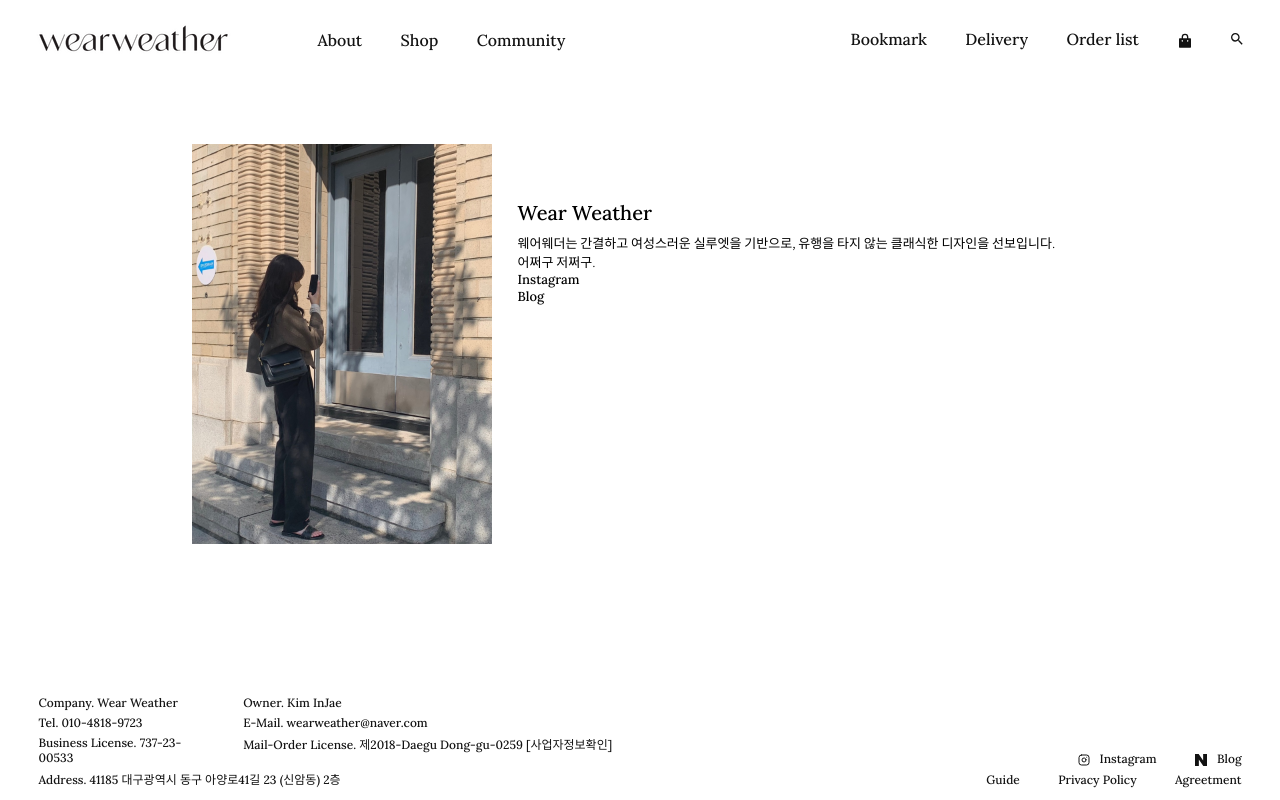
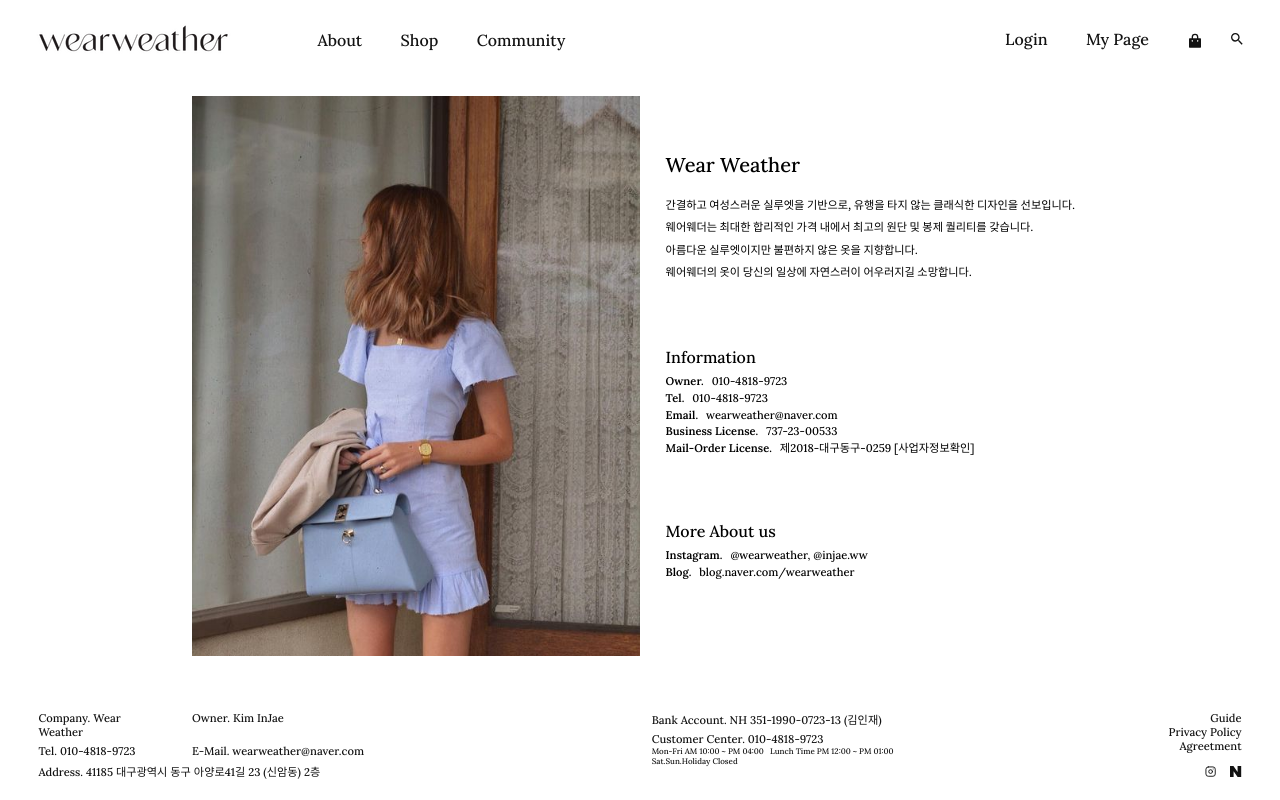
Before and after one commit to kauthenticity/millimeter, a React (Create React App) app: page /about in a window 1280 px wide. Built offline with nearby package versions, Linux system fonts and the light colour scheme.

Commit message:
[feat] : footer수정, header 메뉴 드롭다운

```diff
--- a/src/Components/About/About.js
+++ b/src/Components/About/About.js
@@ -1,6 +1,6 @@
-import React from 'react'
-import styled from 'styled-components'
-import about from '../../Assets/Image/about.jpg'
+import React from "react";
+import styled from "styled-components";
+import about from "../../Assets/Image/about.jpeg";
 
 const About = () => {
   return (
@@ -12,43 +12,101 @@
       <DescriptionContainer>
         <TitleContainer>Wear Weather</TitleContainer>
         <Description>
-          웨어웨더는 간결하고 여성스러운 실루엣을 기반으로, 유행을 타지 않는
-          클래식한 디자인을 선보입니다.
+          간결하고 여성스러운 실루엣을 기반으로, 유행을 타지 않는 클래식한
+          디자인을 선보입니다.
+          <br />
+          웨어웨더는 최대한 합리적인 가격 내에서 최고의 원단 및 봉제 퀄리티를
+          갖습니다.
+          <br />
+          아름다운 실루엣이지만 불편하지 않은 옷을 지향합니다.
+          <br />
+          웨어웨더의 옷이 당신의 일상에 자연스러이 어우러지길 소망합니다.
         </Description>
-        <Description>어쩌구 저쩌구.</Description>
 
-        <ExternalLink>Instagram</ExternalLink>
+        <InfoContainer>
+          <InfoHeader>Information</InfoHeader>
+          <InfoWrapper>
+            <InfoKey>Owner.</InfoKey>
+            <InfoValue>010-4818-9723</InfoValue>
+          </InfoWrapper>
+          <InfoWrapper>
+            <InfoKey>Tel.</InfoKey>
+            <InfoValue>010-4818-9723</InfoValue>
+          </InfoWrapper>
+          <InfoWrapper>
+            <InfoKey>Email.</InfoKey>
+            <InfoValue>wearweather@naver.com</InfoValue>
+          </InfoWrapper>
+          <InfoWrapper>
+            <InfoKey>Business License.</InfoKey>
+            <InfoValue>737-23-00533</InfoValue>
+          </InfoWrapper>
 
-        <ExternalLink>Blog</ExternalLink>
+          <InfoWrapper>
+            <InfoKey>Mail-Order License.</InfoKey>
+            <InfoValue>제2018-대구동구-0259 [사업자정보확인]</InfoValue>
+          </InfoWrapper>
+        </InfoContainer>
+
+        <ExternalLinkContainer>
+          <InfoHeader>More About us</InfoHeader>
+          <InfoWrapper>
+            <InfoKey>Instagram.</InfoKey>
+            <InfoValue>@wearweather, @injae.ww</InfoValue>
+          </InfoWrapper>
+
+          <InfoWrapper>
+            <InfoKey>Blog.</InfoKey>
+            <InfoValue>blog.naver.com/wearweather</InfoValue>
+          </InfoWrapper>
+        </ExternalLinkContainer>
       </DescriptionContainer>
     </AboutContainer>
   );
-}
+};
 
-export default About
-const ExternalLink = styled.div`
-  font-size : 13px;
-`
+export default About;
+const InfoHeader = styled.div`
+  font-size: 1rem;
+  margin-bottom: 0.4rem;
+`;
+const InfoValue = styled.div``;
+const InfoKey = styled.div`
+  font-weight: bold;
+  margin-right: 0.5rem;
+`;
+const InfoWrapper = styled.div`
+  display: flex;
+  line-height: 150%;
+`;
+const InfoContainer = styled.div`
+  margin: 8vh 0;
+`;
+
+const ExternalLinkContainer = styled.div`
+  margin-top: 5vh;
+`;
+const ExternalLink = styled.div``;
 const AboutContainer = styled.div`
-  display : flex;
-  margin-top : 8vh;
-  padding : 0 15vw;
-`
+  display: flex;
+  margin-top: 2vh;
+  padding: 0 15vw;
+  font-size: 0.7rem;
+`;
 
 const ImgContainer = styled.div`
-  height : 50vh;
-
-`
+  height: 70vh;
+`;
 const Description = styled.div`
   font-family: "Noto Sans KR", sans-serif;
-  font-size : 13px;
-  font-weight : 300;
+  line-height: 200%;
+  font-weight: 400;
 `;
 const TitleContainer = styled.div`
-  margin-bottom : 1vh;
-  font-size : 20px;
-`
+  margin-bottom: 2vh;
+  font-size: 20px;
+`;
 const DescriptionContainer = styled.div`
-  margin-top : 7vh;
-  padding-left : 2vw;
-`
+  margin-top: 7vh;
+  padding-left: 2vw;
+`;
--- a/src/Components/Defaults/Footer.css
+++ b/src/Components/Defaults/Footer.css
@@ -1,4 +1,3 @@
-.menu-icon{
-  margin : 1.5px 0;
-  margin-right : 10px;
+.menu-icon {
+  margin: 1.5px 0;
 }
--- a/src/Components/Defaults/Footer.js
+++ b/src/Components/Defaults/Footer.js
@@ -1,99 +1,131 @@
-import React from 'react'
-import styled from 'styled-components'
-import { FiInstagram } from "react-icons/fi"
-import { SiNaver } from 'react-icons/si';
-import './Footer.css'
+import React from "react";
+import styled from "styled-components";
+import { FiInstagram } from "react-icons/fi";
+import { SiNaver } from "react-icons/si";
+import { Link } from "react-router-dom";
+import "./Footer.css";
+
 const Footer = () => {
+  const onClickIg = () => {
+    window.open("https://www.instagram.com/wearweather/");
+  };
+  const onClickBlog = () => {
+    window.open("https://blog.naver.com/wearweather");
+  };
   return (
     <FooterContainer>
-      <InfoContainer>
-        <LeftContainer>
+      <LeftContainer>
+        <FlexWrapper>
           <FlexItem>Company. Wear Weather</FlexItem>
-          <FlexItem>Owner. Kim InJae</FlexItem>
-        </LeftContainer>
+          <FlexItem2>Owner. Kim InJae</FlexItem2>
+        </FlexWrapper>
 
-        <LeftContainer>
+        <FlexWrapper>
           <FlexItem>Tel. 010-4818-9723</FlexItem>
           <FlexItem2>E-Mail. wearweather@naver.com</FlexItem2>
-        </LeftContainer>
+        </FlexWrapper>
 
-        <LeftContainer>
-          <FlexItem>Business License. 737-23-00533</FlexItem>
-          <FlexItem2>
-            Mail-Order License. 제2018-Daegu Dong-gu-0259 [사업자정보확인]
-          </FlexItem2>
-        </LeftContainer>
-
-        <LeftContainer>
+        <FlexWrapper>
           <FlexItem2>
             Address. 41185 대구광역시 동구 아양로41길 23 (신암동) 2층
           </FlexItem2>
-        </LeftContainer>
-      </InfoContainer>
+        </FlexWrapper>
+      </LeftContainer>
 
-      <ContactContainer>
-        <RightContainer>
-          <ContactItem>
+      <MiddleContainer>
+        <Account>Bank Account. NH 351-1990-0723-13 (김인재)</Account>
+        <Customercenter>Customer Center. 010-4818-9723</Customercenter>
+        <div style={{ fontSize: "0.5rem" }}>
+          Mon-Fri AM 10:00 ~ PM 04:00 &nbsp; Lunch Time PM 12:00 ~ PM 01:00
+          <br />
+          Sat.Sun.Holiday Closed
+        </div>
+      </MiddleContainer>
+
+      <RightContainer>
+        <A to="/guide">
+          <FlexItem3>Guide</FlexItem3>
+        </A>
+
+        <A to="/privacypolicy">
+          <FlexItem3>Privacy Policy</FlexItem3>
+        </A>
+
+        <A to="/agreetment">
+          <FlexItem3>Agreetment</FlexItem3>
+        </A>
+
+        <IconWrapper>
+          <FlexItem4 onClick={onClickIg}>
             <FiInstagram className="menu-icon" />
-            Instagram
-          </ContactItem>
-          <ContactItem>
+          </FlexItem4>
+          <FlexItem4 onClick={onClickBlog}>
             <SiNaver className="menu-icon" />
-            Blog
-          </ContactItem>
-        </RightContainer>
-        <RightContainer>
-          <ContactItem>Guide</ContactItem>
-          <ContactItem>Privacy Policy</ContactItem>
-          <ContactItem>Agreetment</ContactItem>
-        </RightContainer>
-      </ContactContainer>
+          </FlexItem4>
+        </IconWrapper>
+      </RightContainer>
     </FooterContainer>
   );
-}
+};
 
-export default Footer
-
+export default Footer;
+const A = styled(Link)`
+  text-decoration: none;
+  color: #121212;
+`;
+const IconWrapper = styled.div`
+  display: flex;
+  justify-content: flex-end;
+`;
+const FlexItem4 = styled.div`
+  width: 2vw;
+  text-align: right;
+  margin-top: 10px;
+  justify-self: right;
+  cursor: pointer;
+`;
+const FlexItem3 = styled.div`
+  text-align: right;
+`;
 const RightContainer = styled.div`
   display: flex;
-  font-size: 12px;
+  flex-direction: column;
+  margin-right: 3vw;
+`;
+const MiddleContainer = styled.div`
+  font-size: 0.7rem;
+  /* align-self: flex-end; */
   margin-bottom: 5px;
-  justify-content : flex-end;
 `;
-const ContactItem = styled.div`
-  margin-right: 3vw;
 
+const Account = styled.div`
+  margin-bottom: 5px;
 `;
-const ContactContainer = styled.div`
-  position : absolute;
-  bottom : 0;
-  right : 0;
+const Customercenter = styled.div``;
+
+const LeftContainer = styled.div`
+  margin-left: 3vw;
 `;
-const InfoContainer = styled.div`
-
-`
 const FlexItem = styled.div`
-  margin-left : 3vw;
-  margin-right : 1vw;
-  width : 12vw;
+  margin-right: 2vw;
+  width: 10vw;
 `;
 const FlexItem2 = styled.div`
-  margin-left: 3vw;
   margin-right: 1vw;
 `;
-const LeftContainer = styled.div`
-  display : flex;
-  font-size : 12px;
-  margin-bottom : 5px;
-
-`
+const FlexWrapper = styled.div`
+  display: flex;
+  margin-bottom: 5px;
+  /* justify-content: flex-end; */
+`;
 const FooterContainer = styled.div`
-  width : 100vw;
-  max-width : 100%;
-  min-height : 5vh;
-  color : #121212;
-  display : flex;
-  justify-content : space-between;
-  position : absolute;
-  bottom : 1vh;
-`
+  width: 100vw;
+  max-width: 100%;
+  min-height: 5vh;
+  color: #121212;
+  display: flex;
+  justify-content: space-between;
+  position: absolute;
+  bottom: 2vh;
+  font-size: 0.7rem;
+`;
--- a/src/Components/Defaults/Header.css
+++ b/src/Components/Defaults/Header.css
@@ -1,13 +1,18 @@
-.menu-icon{
+.menu-icon {
   vertical-align: middle;
 }
 
-.search-icon{
-  position : absolute;
-  margin-top : 4px;
-  cursor : pointer;
+.search-icon {
+  position: absolute;
+  margin-top: 4px;
+  cursor: pointer;
 }
 
-.search-text:focus{
-  outline : none;
+.search-text:focus {
+  outline: none;
 }
+
+.dropdown:hover .dropdownContent {
+  visibility: visible;
+  opacity: 1;
+}
--- a/src/Components/Defaults/Header.js
+++ b/src/Components/Defaults/Header.js
@@ -1,8 +1,8 @@
-import React from 'react'
-import styled from 'styled-components'
+import React from "react";
+import styled from "styled-components";
 import { Link } from "react-router-dom";
-import {MdSearch} from 'react-icons/md'
-import { RiShoppingBagFill } from 'react-icons/ri'
+import { MdSearch } from "react-icons/md";
+import { RiShoppingBagFill } from "react-icons/ri";
 
 import "./Header.css";
 import Logo from "../../Assets/Image/logo.png";
@@ -23,15 +23,44 @@
         <A to="/shop">
           <MenuContainer>Shop</MenuContainer>
         </A>
-        <A to="/community">
-          <MenuContainer>Community</MenuContainer>
-        </A>
+        <Dropdown className="dropdown">
+          <A to="/community">
+            <MenuContainer>Community</MenuContainer>
+          </A>
+          <DropDownContent className="dropdownContent">
+            <A to="/notice">
+              <DropDownItem>Notice</DropDownItem>
+            </A>
+            <A to="/qna">
+              <DropDownItem>Q&amp;A</DropDownItem>
+            </A>
+            <A to="/review">
+              <DropDownItem>Review</DropDownItem>
+            </A>
+          </DropDownContent>
+        </Dropdown>
       </MenuWrapper>
 
       <AuthWrapper>
-        <AuthContainer>Bookmark</AuthContainer>
-        <AuthContainer>Delivery</AuthContainer>
-        <AuthContainer>Order list</AuthContainer>
+        <A to="/login">
+          <AuthContainer>Login</AuthContainer>
+        </A>
+
+        <Dropdown className="dropdown">
+          <A to="/mypage">
+            <AuthContainer>My Page</AuthContainer>
+          </A>
+          <DropDownContent className="dropdownContent">
+            <A to="/login">
+              <DropDownItem>Login</DropDownItem>
+            </A>
+
+            <A to="/order">
+              <DropDownItem>Order</DropDownItem>
+            </A>
+          </DropDownContent>
+        </Dropdown>
+
         <AuthIconContainer>
           <RiShoppingBagFill className="menu-icon" />
         </AuthIconContainer>
@@ -42,30 +71,45 @@
       </AuthWrapper>
     </HeaderContainer>
   );
-}
+};
 
+export default Header;
+const DropDownItem = styled.div`
+  margin: 0.3rem 0;
+`;
+const DropDownContent = styled.div`
+  visibility: hidden;
+  opacity: 0;
+  transition: visibility 0.3s linear, opacity 0.3s linear;
+  position: absolute;
+  z-index: 1;
+  font-size: 14px;
+  margin-top: 0.5rem;
+`;
+const Dropdown = styled.div`
+  position: relative;
+`;
 
-export default Header
 const A = styled(Link)`
   text-decoration: none;
   color: #121212;
 `;
 const AuthIconContainer = styled.div`
-  margin-right : 2vw;
-`
+  margin-right: 2vw;
+`;
 
 const SearchContainer = styled.div`
-  position : relative;
-  transition : all 1s;
-  margin-right : 4vw;
-`
+  position: relative;
+  transition: all 1s;
+  margin-right: 4vw;
+`;
 const Search = styled.input`
-  display : none;
+  display: none;
   border-left: 0;
   border-right: 0;
   border-top: 0;
   border-bottom: 1px solid #111111;
-  position : absolute;
+  position: absolute;
 `;
 
 const AuthContainer = styled.div`
@@ -78,14 +122,14 @@
 `;
 
 const MenuWrapper = styled.div`
-  margin-left : 6vw;
+  margin-left: 6vw;
   display: flex;
-  align-items : center;
-`
+  align-items: center;
+`;
 
 const MenuContainer = styled.div`
-  margin-right : 3vw;
-`
+  margin-right: 3vw;
+`;
 
 const HeaderContainer = styled.div`
   display: flex;
@@ -97,5 +141,5 @@
   color: #121212;
 `;
 const LogoContainer = styled.div`
-  margin-left : 2vw;
-`
+  margin-left: 2vw;
+`;
--- a/src/Components/Defaults/Index.js
+++ b/src/Components/Defaults/Index.js
@@ -1,26 +1,26 @@
-import React from 'react'
-import styled from 'styled-components'
+import React from "react";
+import styled from "styled-components";
 import main from "../../Assets/Image/main.jpg";
 
 const Index = () => {
   return (
     <IndexContainer>
       <ImgContainer>
-        <img src={main} alt="main"/>
+        <img src={main} alt="main" style={{ height: "60vh" }} />
       </ImgContainer>
     </IndexContainer>
-  )
-}
+  );
+};
 
-export default Index
+export default Index;
 
 const ImgContainer = styled.div`
-  margin : auto;
-`
+  margin: auto;
+`;
 
 const IndexContainer = styled.div`
   width: 100vw;
   max-width: 100%;
-  min-height: 80vh;
-  display : flex;
+  height: 70vh;
+  display: flex;
 `;
```
Also changed, not shown: src/Assets/Image/about.jpeg (added), 1 other file (tests, documents, lock files or other folders).
